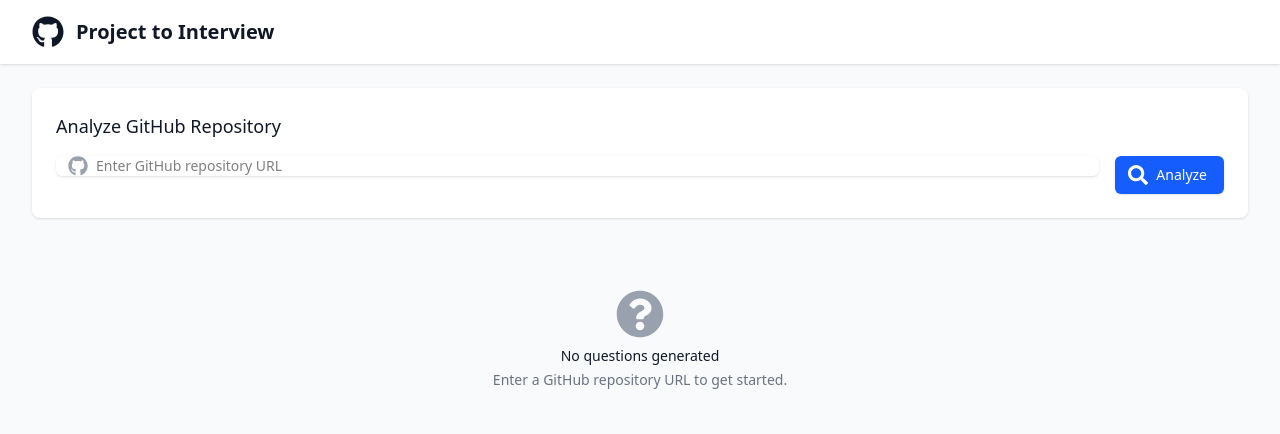
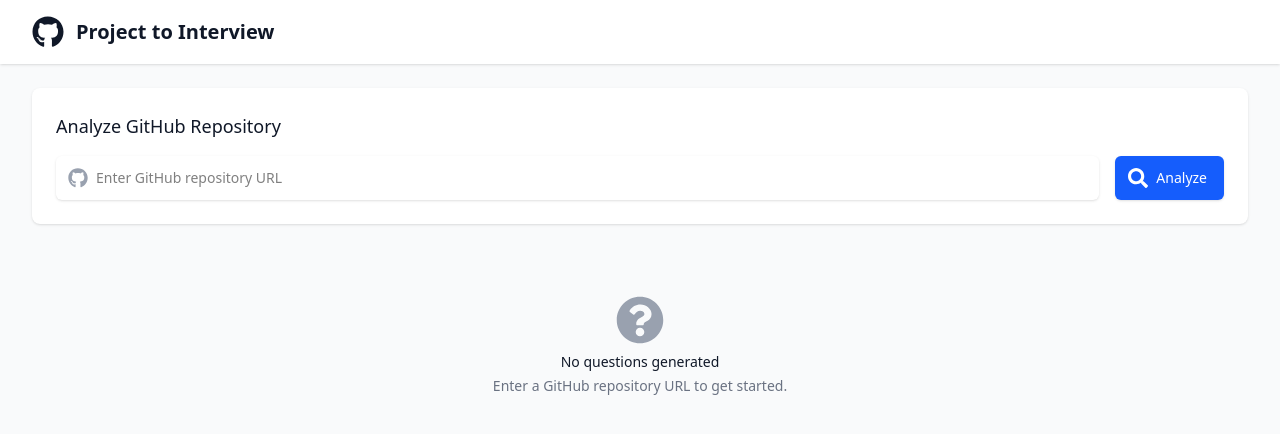
Before and after one commit to SrijaAdhya12/project-to-interview, a React (Vite) app in the folder client/: page / in a window 1280 px wide. Shown: the top 434 px of the page. Built offline with nearby package versions, Linux system fonts and the light colour scheme.

Commit message:
fix: ui changes

```diff
--- a/client/src/components/RepositoryForm.jsx
+++ b/client/src/components/RepositoryForm.jsx
@@ -16,7 +16,7 @@
 						<input
 							type="text"
 							id="repo-url"
-							className="focus:ring-blue-500 focus:border-blue-500 block w-full pl-10 pr-12 sm:text-sm border-gray-300 rounded-md"
+							className="focus:ring-blue-500 focus:border-blue-500 block w-full pl-10 py-3 pr-12 sm:text-sm border-gray-300 rounded-md"
 							placeholder="Enter GitHub repository URL"
 							value={repoUrl}
 							onChange={(e) => setRepoUrl(e.target.value)}
@@ -27,7 +27,7 @@
 				<button
 					type="submit"
 					disabled={loading}
-					className="inline-flex items-center px-4 py-2 border border-transparent text-sm font-medium rounded-md shadow-sm text-white bg-blue-600 hover:bg-blue-700 focus:outline-none focus:ring-2 focus:ring-offset-2 focus:ring-blue-500 disabled:opacity-50"
+					className="inline-flex cursor-pointer items-center px-4 py-2 border border-transparent text-sm font-medium rounded-md shadow-sm text-white bg-blue-600 hover:bg-blue-700 focus:outline-none focus:ring-2 focus:ring-offset-2 focus:ring-blue-500 disabled:opacity-50"
 				>
 					{loading ? (
 						<>
```
